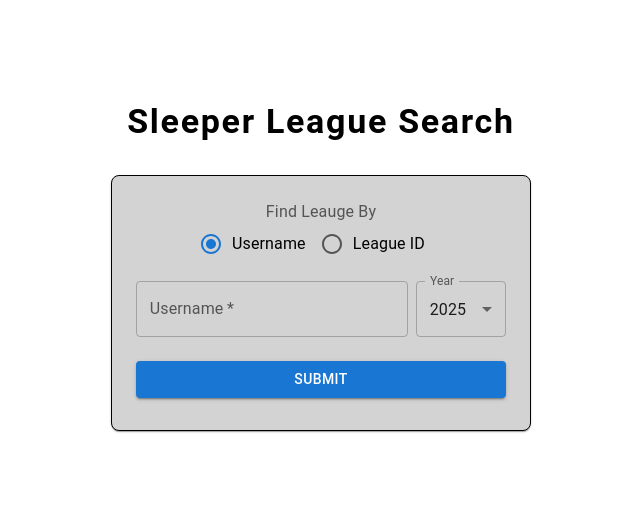
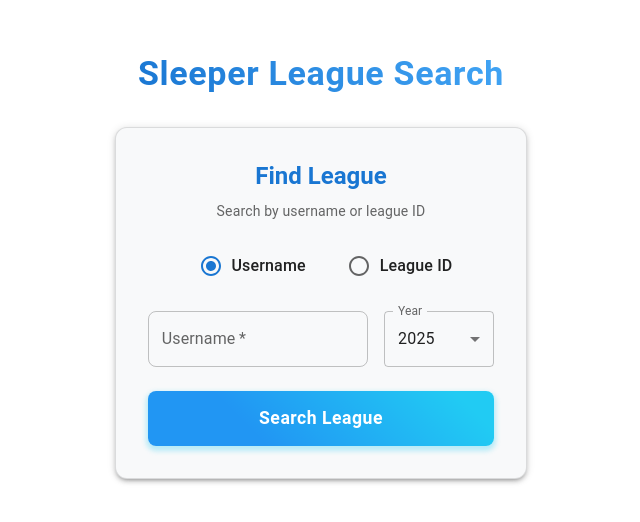
Before and after one commit to sportcoders/dynasty-mommy, a React (Vite) app in the folder frontend/: page / in a window 1280 px wide. Shown: the part 142-664 px from the top of the page, without its empty margins (319-959 px from the left). Built offline with nearby package versions, Linux system fonts and the light colour scheme.

Commit message:
search feature restyled

```diff
--- a/frontend/src/feature/search/components/SleeperSearch.tsx
+++ b/frontend/src/feature/search/components/SleeperSearch.tsx
@@ -1,4 +1,4 @@
-import { Box, Button, CircularProgress, FormControl, FormControlLabel, FormLabel, Radio, RadioGroup, Snackbar, Stack, TextField, Typography } from '@mui/material'
+import { Box, Button, CircularProgress, FormControl, FormControlLabel, FormLabel, Paper, Radio, RadioGroup, Snackbar, Stack, TextField, Typography } from '@mui/material'
 import { useRouter } from '@tanstack/react-router'
 import { Route as LeagueRoute } from '@routes/leagues.$leaugeId'
 import { DisplayLeaguesList } from '@components/DisplayLeaguesList'
@@ -44,17 +44,26 @@ export default function SleeperSearch() {
     } = useSearchParamsSleeper();
 
     return (
-        // <>
-
-        <Stack sx={{ display: 'flex', alignItems: 'center', justifyContent: 'center', height: '100vh', width: '100%' }} spacing={4}>
+        <Stack sx={{
+            display: 'flex', alignItems: 'center', justifyContent: 'center', height: '100vh', width: '100%',
+        }} spacing={4}>
             <Typography
-                variant='h4'
-                component='label'
+                variant="h4"
+                component="h1"
                 sx={{
-                    fontWeight: '600',
+                    fontWeight: 600,
                     display: 'block',
-                    letterSpacing: '0.05em'
-                }}>
+                    letterSpacing: '0.02em',
+                    textAlign: 'center',
+                    color: 'primary.main',
+                    mb: 1,
+                    background: 'linear-gradient(45deg, #1976d2, #42a5f5)',
+                    backgroundClip: 'text',
+                    WebkitBackgroundClip: 'text',
+                    WebkitTextFillColor: 'transparent',
+                    textShadow: 'none'
+                }}
+            >
                 Sleeper League Search
             </Typography>
             {validParams ?
@@ -108,26 +117,131 @@ function SleeperAccount({ searchType,
     }
 
     return (
-        <Box sx={{ borderRadius: 2, bgcolor: '#D3D3D3', p: 3, m: 2, boxShadow: 1, borderColor: 'black', border: 1, display: 'flex', minWidth: 1 / 4, maxHeight: 3 / 4, maxWidth: 3 / 4, alignItems: 'center', justifyItems: 'center' }}>
-            <FormControl fullWidth sx={{ alignItems: 'center' }}>
-                <FormLabel >Find Leauge By</FormLabel>
+        // <Box sx={{ borderRadius: 2, bgcolor: '#D3D3D3', p: 3, m: 2, boxShadow: 1, borderColor: 'black', border: 1, display: 'flex', minWidth: 1 / 4, maxHeight: 3 / 4, maxWidth: 3 / 4, alignItems: 'center', justifyItems: 'center' }}>
+        //     <FormControl fullWidth sx={{ alignItems: 'center' }}>
+        //         <FormLabel >Find Leauge By</FormLabel>
+        //         <RadioGroup
+        //             row
+        //             value={searchType}
+        //             onChange={handleSearchTypeChange}
+        //         >
+        //             <FormControlLabel value='Username' control={<Radio />} label="Username" />
+        //             <FormControlLabel value='Leauge ID' control={<Radio />} label="League ID" />
+        //         </RadioGroup>
+        //         <Box sx={{ m: 2, width: '100%' }} display='flex' gap={1}>
+        //             <TextField label={searchType} required variant='outlined' onChange={handleTextChange} value={searchText} sx={{ flex: 3 }} ></TextField>
+        //             <Box sx={{ flex: 1 }}>
+        //                 <SelectSeasonDropDown updateSeason={setSeason} selectedYear={season} />
+        //             </Box>
+        //         </Box>
+        //         <Button onClick={handleSubmit} variant="contained" sx={{ m: 1, width: '100%' }}>Submit</Button>
+        //     </FormControl>
+        // </Box>
+        <Paper
+            elevation={3}
+            sx={{
+                borderRadius: 3,
+                p: 4,
+                m: 2,
+                maxWidth: 600,
+                mx: 'auto',
+                background: '#f8f9fa',
+                border: '1px solid',
+                borderColor: 'divider'
+            }}
+        >
+            <Box sx={{ textAlign: 'center', mb: 3 }}>
+                <Typography variant="h5" component="h2" gutterBottom sx={{ fontWeight: 600, color: 'primary.main' }}>
+                    Find League
+                </Typography>
+                <Typography variant="body2" color="text.secondary">
+                    Search by username or league ID
+                </Typography>
+            </Box>
+
+            <FormControl fullWidth>
+
                 <RadioGroup
                     row
                     value={searchType}
                     onChange={handleSearchTypeChange}
+                    sx={{
+                        mb: 3,
+                        justifyContent: 'center',
+                        '& .MuiFormControlLabel-root': {
+                            mx: 2
+                        }
+                    }}
                 >
-                    <FormControlLabel value='Username' control={<Radio />} label="Username" />
-                    <FormControlLabel value='Leauge ID' control={<Radio />} label="League ID" />
+                    <FormControlLabel
+                        value='Username'
+                        control={<Radio />}
+                        label="Username"
+                        sx={{
+                            '& .MuiFormControlLabel-label': {
+                                fontWeight: 500
+                            }
+                        }}
+                    />
+                    <FormControlLabel
+                        value='Leauge ID'
+                        control={<Radio />}
+                        label="League ID"
+                        sx={{
+                            '& .MuiFormControlLabel-label': {
+                                fontWeight: 500
+                            }
+                        }}
+                    />
                 </RadioGroup>
-                <Box sx={{ m: 2, width: '100%' }} display='flex' gap={1}>
-                    <TextField label={searchType} required variant='outlined' onChange={handleTextChange} value={searchText} sx={{ flex: 3 }} ></TextField>
+
+                <Box sx={{ mb: 3 }} display='flex' gap={2}>
+                    <TextField
+                        label={searchType}
+                        required
+                        variant='outlined'
+                        onChange={handleTextChange}
+                        value={searchText}
+                        sx={{
+                            flex: 2,
+                            '& .MuiOutlinedInput-root': {
+                                borderRadius: 2
+                            }
+                        }}
+                    />
                     <Box sx={{ flex: 1 }}>
-                        <SelectSeasonDropDown updateSeason={setSeason} selectedYear={season} />
+                        <SelectSeasonDropDown
+                            updateSeason={setSeason}
+                            selectedYear={season}
+                        />
                     </Box>
                 </Box>
-                <Button onClick={handleSubmit} variant="contained" sx={{ m: 1, width: '100%' }}>Submit</Button>
+
+                <Button
+                    onClick={handleSubmit}
+                    variant="contained"
+                    size="large"
+                    fullWidth
+                    sx={{
+                        py: 1.5,
+                        borderRadius: 2,
+                        textTransform: 'none',
+                        fontSize: '1.1rem',
+                        fontWeight: 600,
+                        background: 'linear-gradient(45deg, #2196F3 30%, #21CBF3 90%)',
+                        boxShadow: '0 3px 5px 2px rgba(33, 203, 243, .3)',
+                        '&:hover': {
+                            background: 'linear-gradient(45deg, #1976D2 30%, #1BA8D1 90%)',
+                            transform: 'translateY(-2px)',
+                            boxShadow: '0 6px 10px 2px rgba(33, 203, 243, .3)',
+                        },
+                        transition: 'all 0.3s ease'
+                    }}
+                >
+                    Search League
+                </Button>
             </FormControl>
-        </Box>
+        </Paper>
     )
 }
 
@@ -165,26 +279,111 @@ function SleeperLeagues({ searchType,
     }
 
     return (
-        <>
-            <Box display='inline-flex' sx={{ maxHeight: "15px", m: 2 }} gap={1}>
-                <Button variant="outlined" sx={{ maxHeight: "15px", py: 3.5 }} onClick={back}>Back</Button>
+
+
+        <Paper
+            elevation={3}
+            sx={{
+                borderRadius: 3,
+                m: 2,
+                maxWidth: 800,
+                mx: 'auto',
+                background: '#f8f9fa',
+                border: '1px solid',
+                borderColor: 'divider'
+            }}
+        >
+            {/* Search/Filter Section */}
+            <Box
+                display="flex"
+                alignItems="center"
+                sx={{
+                    p: 3,
+                    gap: 2,
+                    borderBottom: '1px solid',
+                    borderColor: 'divider'
+                }}
+            >
+                <Button
+                    variant="outlined"
+                    onClick={back}
+                    sx={{
+                        height: '56px', // Standard Material-UI TextField height
+                        borderRadius: 2,
+                        textTransform: 'none',
+                        fontWeight: 500,
+                        px: 3,
+                        borderColor: 'primary.main',
+                        color: 'primary.main',
+                        '&:hover': {
+                            borderColor: 'primary.dark',
+                            backgroundColor: 'primary.main',
+                            color: 'white',
+                            transform: 'translateY(-1px)',
+                            boxShadow: '0 2px 8px rgba(33, 150, 243, 0.3)'
+                        },
+                        transition: 'all 0.3s ease'
+                    }}
+                >
+                    Back
+                </Button>
+
+                <Box display="flex" gap={2} sx={{ flex: 1 }}>
                     <TextField
                         disabled
-                    id="outlined-disabled"
                         label={searchType}
-                    defaultValue={searchText}
+                        value={searchText}
+                        sx={{
+                            flex: 2,
+                            '& .MuiOutlinedInput-root': {
+                                borderRadius: 2,
+                                backgroundColor: 'white'
+                            },
+                            '& .MuiInputLabel-root': {
+                                fontWeight: 500
+                            }
+                        }}
                     />
-                <FormControl>
 
-                    <SelectSeasonDropDown updateSeason={setSeason} selectedYear={season} label_name={'Change Year'} width={150} />
+                    <FormControl sx={{ flex: 1, minWidth: 150 }}>
+                        <SelectSeasonDropDown
+                            updateSeason={setSeason}
+                            selectedYear={season}
+                            label_name="Change Year"
+                            width={150}
+                        />
                     </FormControl>
                 </Box>
-            {leagues.length == 0 ? <Snackbar open={leagues.length == 0 ? true : false}
-                message="No Leagues Found"
+            </Box>
+
+            {/* Results Section */}
+            {leagues.length === 0 ? (
+                <Box
+                    sx={{
+                        p: 4,
+                        textAlign: 'center',
+                        backgroundColor: '#fff3cd',
+                        color: '#856404'
+                    }}
+                >
+                    <Typography
+                        variant="body1"
+                        sx={{
+                            fontWeight: 500
+                        }}
+                    >
+                        No Leagues Found
+                    </Typography>
+                </Box>
+            ) : (
+                <Box sx={{ p: 2 }}>
+                    <DisplayLeaguesList
+                        onLeagueClick={handleNavigateToLeague}
+                        displayAvatar={true}
+                        leagues={leagues}
                     />
-                :
-                <DisplayLeaguesList onLeagueClick={handleNavigateToLeague} displayAvatar={true} leagues={leagues} />
-            }
-        </>
+                </Box>
+            )}
+        </Paper>
     )
 }
```
Also changed, not shown: frontend/src/components/DisplayLeaguesList.tsx (+50 -10 lines). Lines whose indentation alone changed are shown as unchanged.
